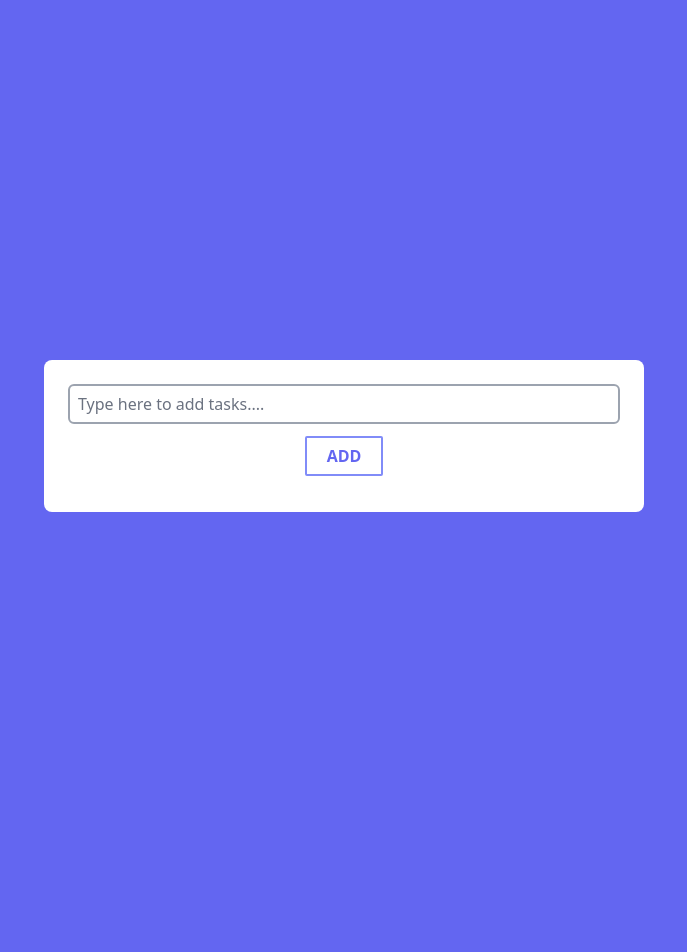
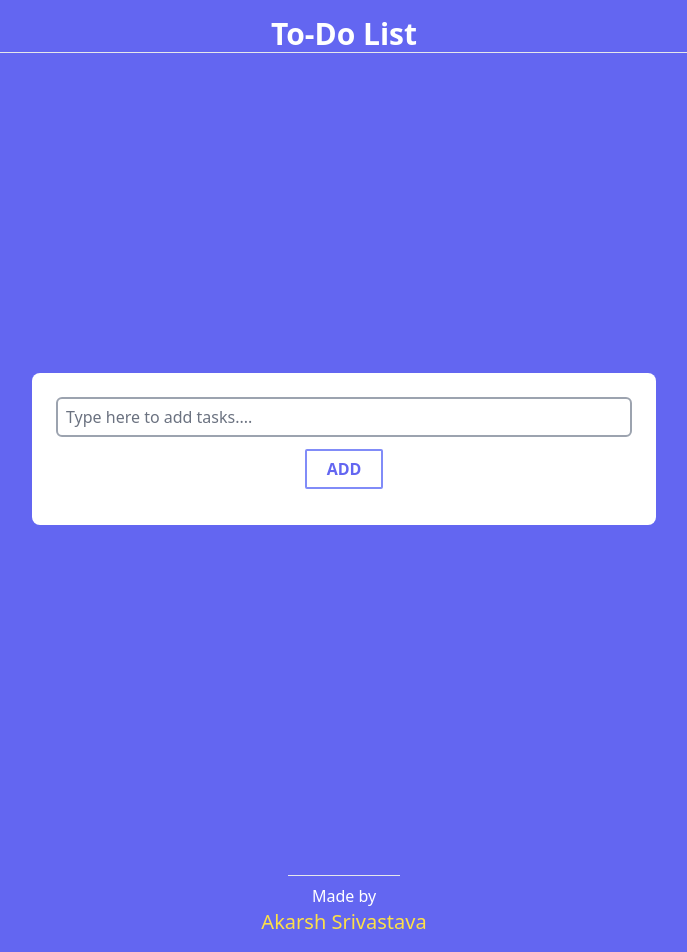
Before and after one commit to Akarsh0801/todo.github.io, a website: page index.html in a window 1280 px wide. Shown: the whole page, without its empty margins (296-983 px from the left). Before the commit the page ends 800 px from the top, so only its background shows below. Drawn offline with nearby package versions, Linux system fonts and the light colour scheme.

Commit message:
Add files via upload

```diff
--- a/index.html
+++ b/index.html
@@ -7,7 +7,10 @@
     <script src="https://cdn.tailwindcss.com"></script>
     <title>To-do List</title>
 </head>
-<body class="bg-indigo-500 p-10">
+<body class="bg-indigo-500 p-4">
+    <div id="head" class=" text-white text-2xl md:text-3xl lg:text-3xl xl:text-3xl font-semibold text-center">
+        To-Do List<hr>
+        </div>
     <div class=" flex flex-col mx-auto items-center justify-center h-auto w-auto md:w-1/2 xl:w-1/2 lg:w-1/2 lg:p-6 p-3 mt-72 lg:mt-80 md:mt-80 space-y-3 rounded-lg bg-white" >
 
      <input type="text" id="input" class="flex-auto h-10 w-full md:w-full lg:w-full xl:w-full rounded-md border-2 p-2  border-gray-400 bg-white text-gray-800 placeholder:text-gray-500" placeholder="Type here to add tasks....">
@@ -19,6 +22,12 @@
 
 </div>
 </div>
+<footer class="inset-x-0 bottom-0">
+    <div class="sticky mt-[350px] mb-0  text-white text-center">
+        <hr class="text-white w-28 mx-auto pt-2 text-center">
+   Made by <br><span class="md:text-xl lg:text-xl xl:text-xl 2xl:text-xl text-yellow-300">Akarsh Srivastava</span>
+</div>
+</footer>
 
 <script>
  var input1= document.querySelector("#input")
@@ -46,6 +55,6 @@ for(var i=0;i<current.length;i++){
 
 
 </script>
+</body>
 
-</body>
 </html>
```
